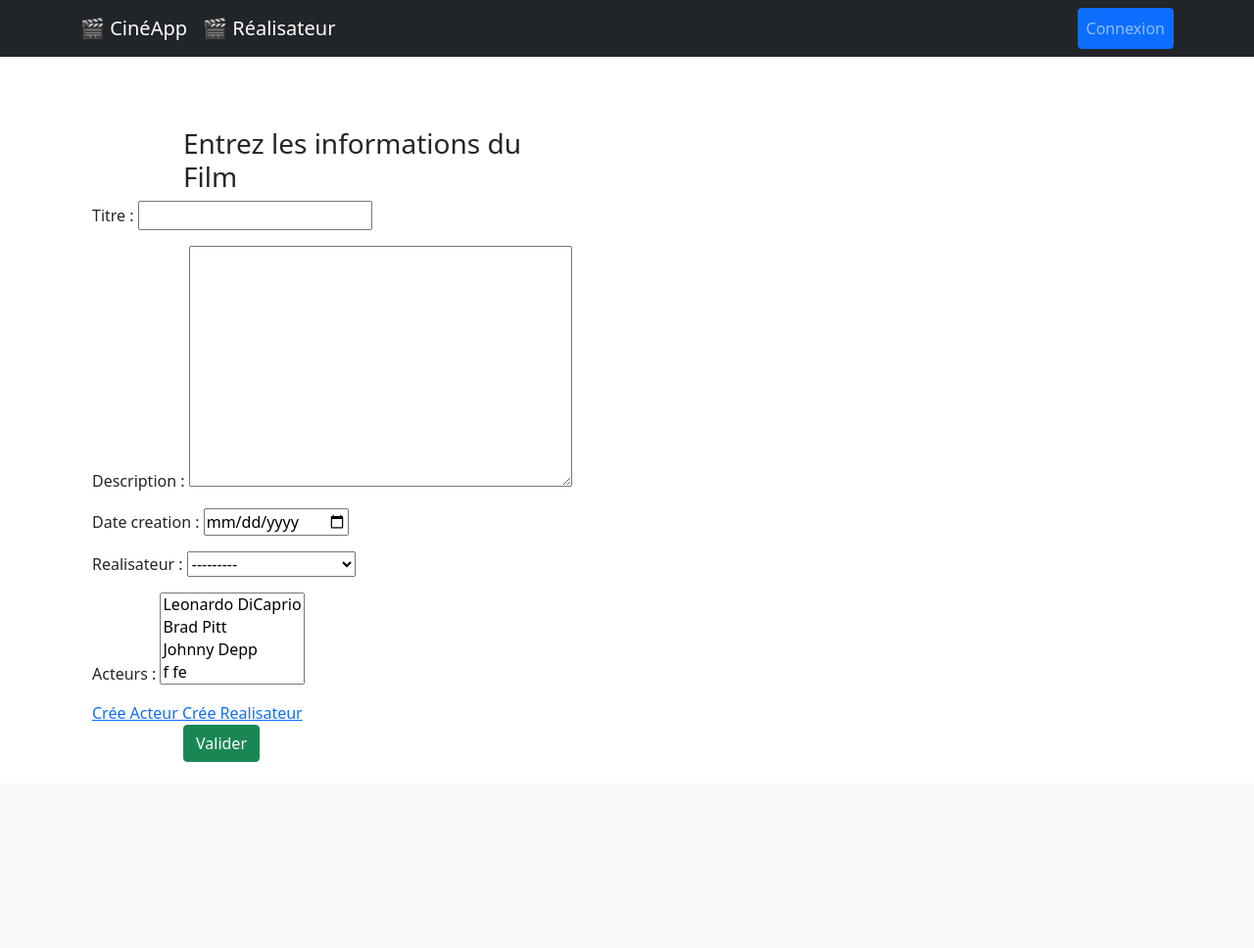
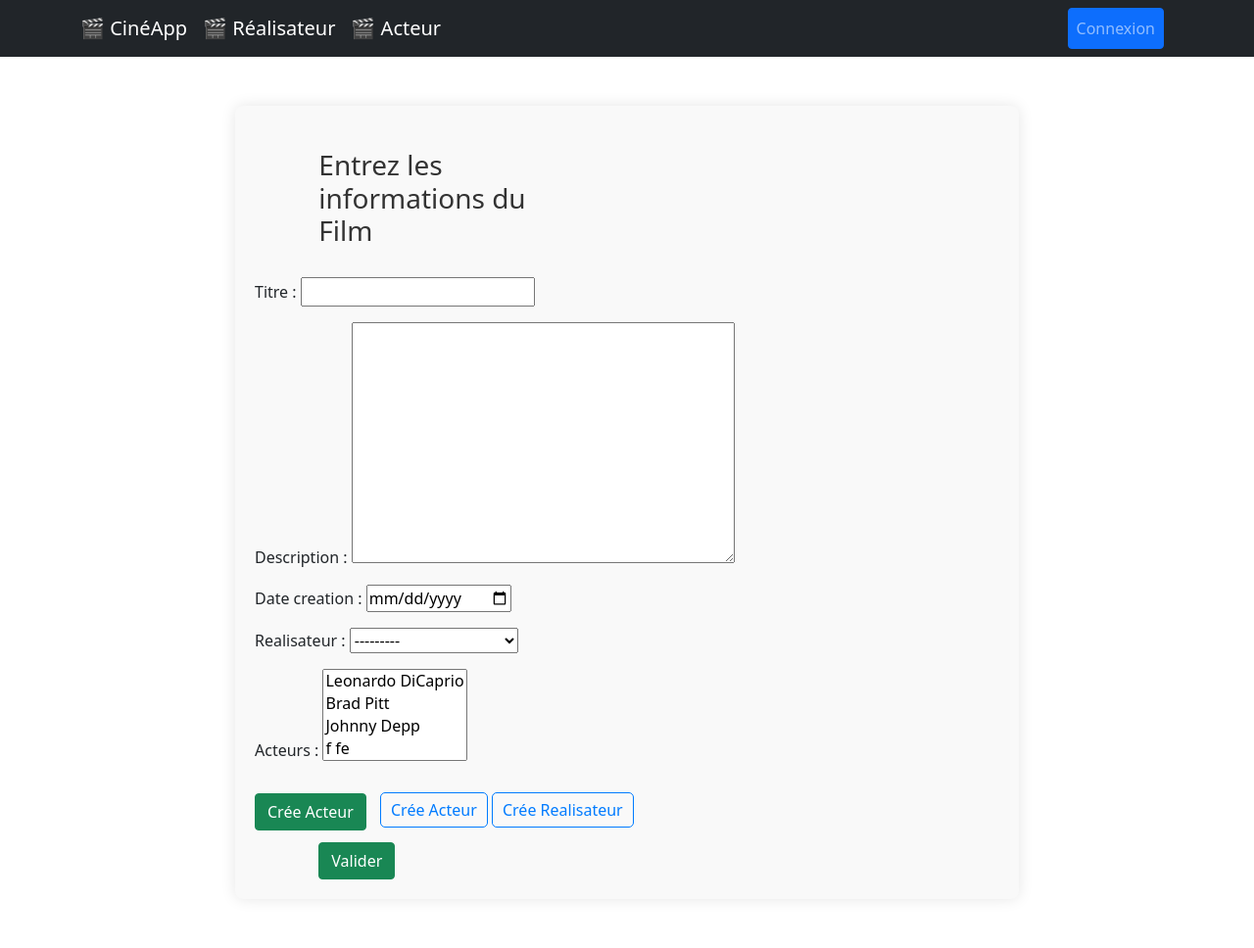
Before and after one commit to MaxymCh/DjangoFilm, a Django app: page /film/add in a window 1280 px wide. Shown: the whole page at 98% size. Before the commit the page ends 778 px from the top, so only its background shows below. Run offline with Django 4.2, Linux system fonts and the light colour scheme; data comes from the database, SQL or seed files in the repository; both versions use the stored data as it was after the commit.

Commit message:
Bouton add acteur dans templates add film

```diff
--- /dev/null
+++ b/GestionFilms/lesFilms/static/css/style_form_film.css
@@ -0,0 +1,55 @@
+.container-form {
+    max-width: 800px;
+    margin: 50px auto;
+    background-color: #f9f9f9;
+    padding: 20px;
+    border-radius: 8px;
+    box-shadow: 0px 0px 15px rgba(0, 0, 0, 0.1);
+}
+
+.post-form h3 {
+    color: #333;
+    margin-bottom: 30px;
+    font-weight: 500;
+}
+
+.open-createModal {
+    display: inline-block;
+    margin: 15px 0;
+    padding: 5px 10px;
+    color: #007bff;
+    text-decoration: none;
+    border: 1px solid #007bff;
+    border-radius: 5px;
+    transition: background-color 0.3s, color 0.3s;
+}
+
+.open-createModal:hover {
+    background-color: #007bff;
+    color: #fff;
+}
+
+.modal-content {
+    border-radius: 10px;
+}
+
+.modal-body .form-group {
+    margin-bottom: 15px;
+}
+
+.btn {
+    margin-right: 10px;
+}
+
+.btn-close {
+    background-color: transparent;
+    border: none;
+}
+
+.form-group.row > label {
+    text-align: right;
+}
+
+.modal-footer {
+    justify-content: space-between;
+}
--- a/GestionFilms/lesFilms/templates/lesFilms/acteur/generic_form.html
+++ b/GestionFilms/lesFilms/templates/lesFilms/acteur/generic_form.html
@@ -1,9 +1,13 @@
 {% extends "lesFilms/base.html" %}
 {% block title %}{{ action_name }} {{ class_name }}{% endblock %}
+
+{% load static %}
+{% block style %}<link rel="stylesheet" href="{% static 'css/style_form_film.css' %}" />{% endblock %}
+
 {% block content %}
 <form method="post" class="post-form">
     {% csrf_token %}
-    <div class="container">
+    <div class="container container-form">
         <br />
         <div class="form-group row">
             <label class="col-sm-1 col-form-label"></label>
--- a/GestionFilms/lesFilms/templates/lesFilms/base.html
+++ b/GestionFilms/lesFilms/templates/lesFilms/base.html
@@ -11,12 +11,17 @@
       rel="stylesheet"
     />
     <link rel="stylesheet" href="{% static 'css/style.css' %}" />
+    {% block style %}
+    {% endblock %}
+
   </head>
   <body>
     <nav class="navbar navbar-expand-lg navbar-dark bg-dark">
       <div class="container">
         <a class="navbar-brand" href="{% url 'film_list' %}">🎬 CinéApp</a>
         <a class="navbar-brand" href="{% url 'realisateur_list' %}">🎬 Réalisateur</a>
+        <a class="navbar-brand" href="{% url 'acteur_list' %}">🎬 Acteur</a>
+
 
         <button
           class="navbar-toggler"
--- a/GestionFilms/lesFilms/templates/lesFilms/film/generic_form.html
+++ b/GestionFilms/lesFilms/templates/lesFilms/film/generic_form.html
@@ -1,8 +1,13 @@
-{% extends "lesFilms/base.html" %} {% block title %}{{ action_name }} {{
-class_name }}{% endblock %} {% block content %}
+{% extends "lesFilms/base.html" %}
+{% block title %}{{ action_name }} {{class_name }}{% endblock %}
+
+{% load static %}
+{% block style %}<link rel="stylesheet" href="{% static 'css/style_form_film.css' %}" />{% endblock %}
+
+{% block content %}
 <form method="post" class="post-form">
   {% csrf_token %}
-  <div class="container">
+  <div class="container container-form">
     <br />
     <div class="form-group row">
       <label class="col-sm-1 col-form-label"></label>
@@ -11,6 +16,11 @@ class_name }}{% endblock %} {% block content %}
       </div>
     </div>
     {{ form.as_p }}
+    <div id="creation-acteur">
+
+    </div>
+    <button type="button" class="btn btn-success" id="btn-add-acteur">Crée Acteur</button>
+
     <a href="#" data-bs-toggle="modal"
           data-bs-target="#createActeurModal" class="open-createModal">Crée Acteur
     </a>
@@ -87,11 +97,11 @@ class_name }}{% endblock %} {% block content %}
     </div>
     <div class="modal-body">
       <div class="form-group">
-        <label for="input-realisateur-prenom">Prenom</label>
+        <label for="input-acteur-prenom">Prenom</label>
         <input type="text" class="form-control" id="input-acteur-prenom">
       </div>
       <div class="form-group">
-        <label for="input-realisateur-nom">Nom</label>
+        <label for="input-acteur-nom">Nom</label>
         <input type="text" class="form-control" id="input-acteur-nom">
       </div>
     </div>
@@ -110,6 +120,45 @@ class_name }}{% endblock %} {% block content %}
 
 <script>
   document.addEventListener("DOMContentLoaded", function () {
+    let numberActeurAdd = 0;
+    const buttonAddActeur = document.getElementById(
+      "btn-add-acteur"
+    );
+    buttonAddActeur.addEventListener("click", function (e) {
+      divCreateActeur = document.getElementById("creation-acteur");
+      let divFormGroup = document.createElement("div");
+      divFormGroup.className = "form-group";
+
+      let label = document.createElement("label");
+      label.setAttribute("for", "input-prenom"+numberActeurAdd);
+      label.innerText = "Acteur"+numberActeurAdd+" Prenom";
+
+      let input = document.createElement("input");
+      input.setAttribute("type", "text");
+      input.className = "form-control";
+      input.id = "input-prenom"+numberActeurAdd;
+
+      divFormGroup.appendChild(label);
+      divFormGroup.appendChild(input);
+
+      label = document.createElement("label");
+      label.setAttribute("for", "input-nom"+numberActeurAdd);
+      label.innerText = "Acteur"+numberActeurAdd+" Nom";
+
+      input = document.createElement("input");
+      input.setAttribute("type", "text");
+      input.className = "form-control";
+      input.id = "input-nom"+numberActeurAdd;
+
+
+
+      divFormGroup.appendChild(label);
+      divFormGroup.appendChild(input);
+
+      // Ajoutez l'élément div principal à votre élément parent, par exemple le body
+      divCreateActeur.appendChild(divFormGroup);
+      numberActeurAdd++;
+    });
 
     const modalCreateRealisateurSubmit = document.getElementById(
       "btn-create-realisateur"
@@ -141,11 +190,13 @@ class_name }}{% endblock %} {% block content %}
     });
 
 
+
     const modalCreateActeurSubmit = document.getElementById(
       "btn-create-acteur"
     );
     modalCreateActeurSubmit.addEventListener("click", function (e) {
       e.preventDefault();
+
       const formData = new FormData();
       const acteurInputNom = document.getElementById("input-acteur-nom");
       const acteurInputPrenom = document.getElementById("input-acteur-prenom");
--- a/GestionFilms/lesFilms/templates/lesFilms/realisateur/generic_form.html
+++ b/GestionFilms/lesFilms/templates/lesFilms/realisateur/generic_form.html
@@ -1,9 +1,13 @@
 {% extends "lesFilms/base.html" %}
 {% block title %}{{ action_name }} {{ class_name }}{% endblock %}
+
+{% load static %}
+{% block style %}<link rel="stylesheet" href="{% static 'css/style_form_film.css' %}" />{% endblock %}
+
 {% block content %}
 <form method="post" class="post-form">
     {% csrf_token %}
-    <div class="container">
+    <div class="container container-form">
         <br />
         <div class="form-group row">
             <label class="col-sm-1 col-form-label"></label>
--- a/GestionFilms/lesFilms/views.py
+++ b/GestionFilms/lesFilms/views.py
@@ -32,6 +32,8 @@ class FilmCreate(CreateView):
         return context
 
     def form_valid(self, form):
+        print("ici")
+        print(form)
         film = form.save()
         self.object = film  # Assurez-vous que self.object est défini
         return HttpResponseRedirect(self.get_success_url())
```
Also changed, not shown: GestionFilms/db.sqlite3.
